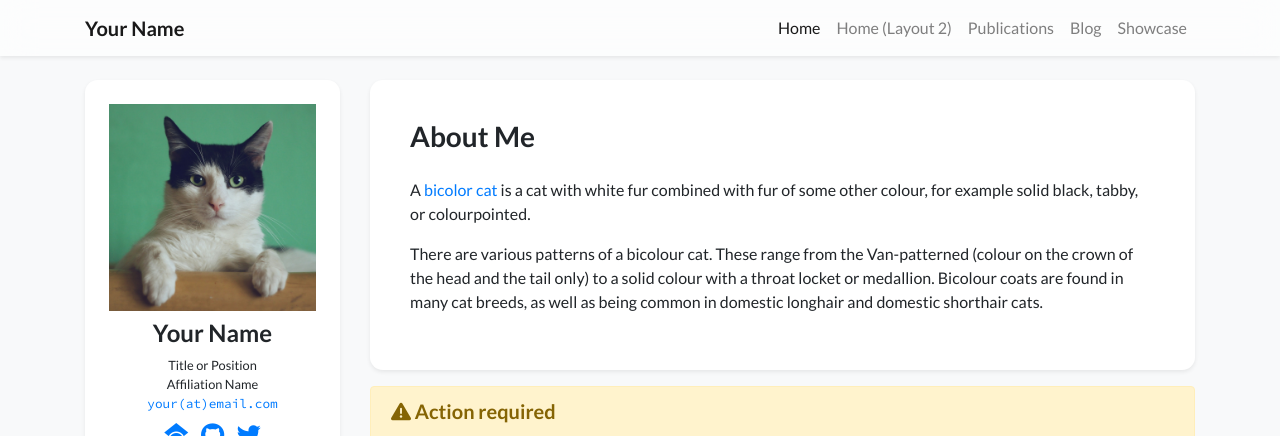
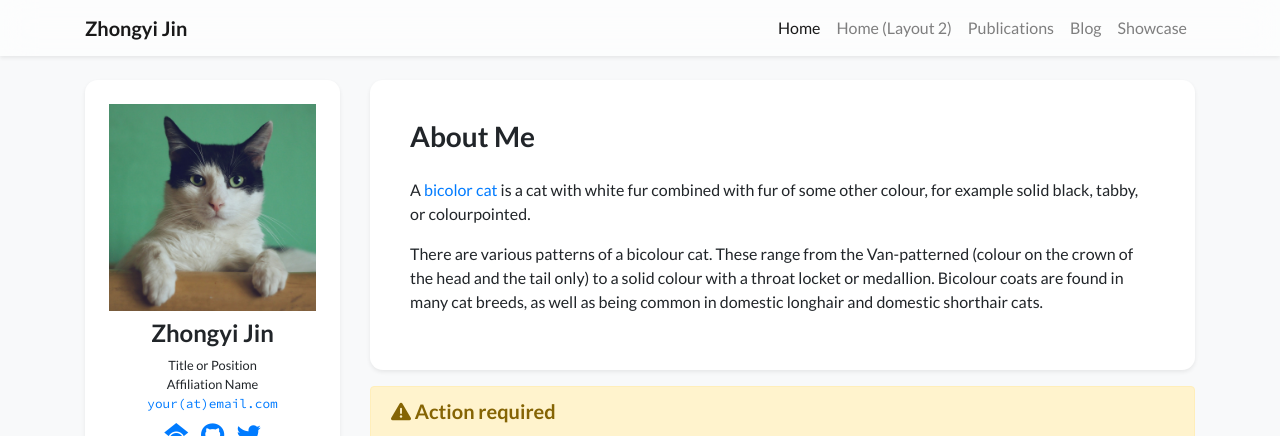
Before and after one commit to zhongyi-jin/zhongyi-jin.github.io, a Jekyll site: the page built from index.html, in a window 1280 px wide. Shown: the top 436 px of the page. Built offline with Jekyll 4.4.1, drawn with Linux system fonts in a browser that asks for light colours; nearby versions of some CDN libraries; a style sheet for code colours, icons or effects is not loaded.

Commit message:
Update profile.yml

```diff
--- a/_data/profile.yml
+++ b/_data/profile.yml
@@ -1,6 +1,6 @@
-primary_name: "Your Name"
+primary_name: "Zhongyi Jin"
 secondary_name: ""
-navbar_name: "Your Name"
+navbar_name: "Zhongyi Jin"
 
 positions:
 - name: Title or Position
```
